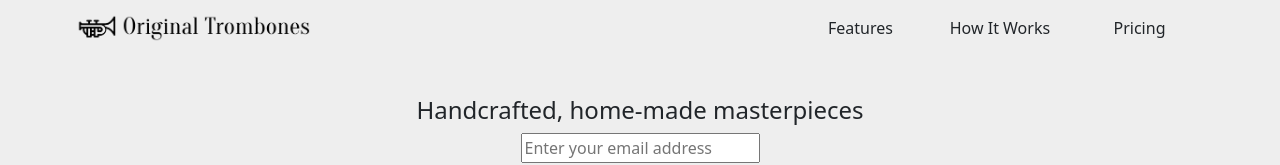
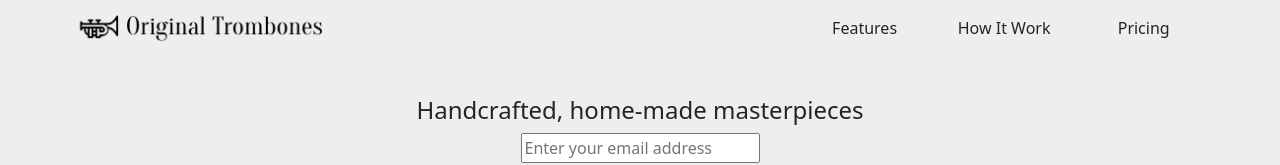
Before and after one commit to maccony202/project-Review, a plain HTML site: page index.html in a window 1280 px wide. Shown: the top 165 px of the page. Drawn offline with nearby package versions, Linux system fonts and the light colour scheme; files that its build step writes are made by us from their sources; a script that the page names is missing.

Commit message:
Add changes to html & css

```diff
--- a/index.html
+++ b/index.html
@@ -24,7 +24,7 @@
           <a class="nav-link text-dark" aria-current="page" href="#">Features</a>
         </li>
         <li class="nav-item col-4">
-          <a class="nav-link text-dark" href="#">How It Works</a>
+          <a class="nav-link text-dark" href="#">How It Work</a>
         </li>
         <li class="nav-item col-4">
           <a class="nav-link text-dark">Pricing</a>
--- a/styles.css
+++ b/styles.css
@@ -4,7 +4,7 @@ body{
     min-height: 100vh;
     }
     .logo{
-    width: 20%;
+    width: 21%;
     }
     .form-container{
         display: flex;
```
